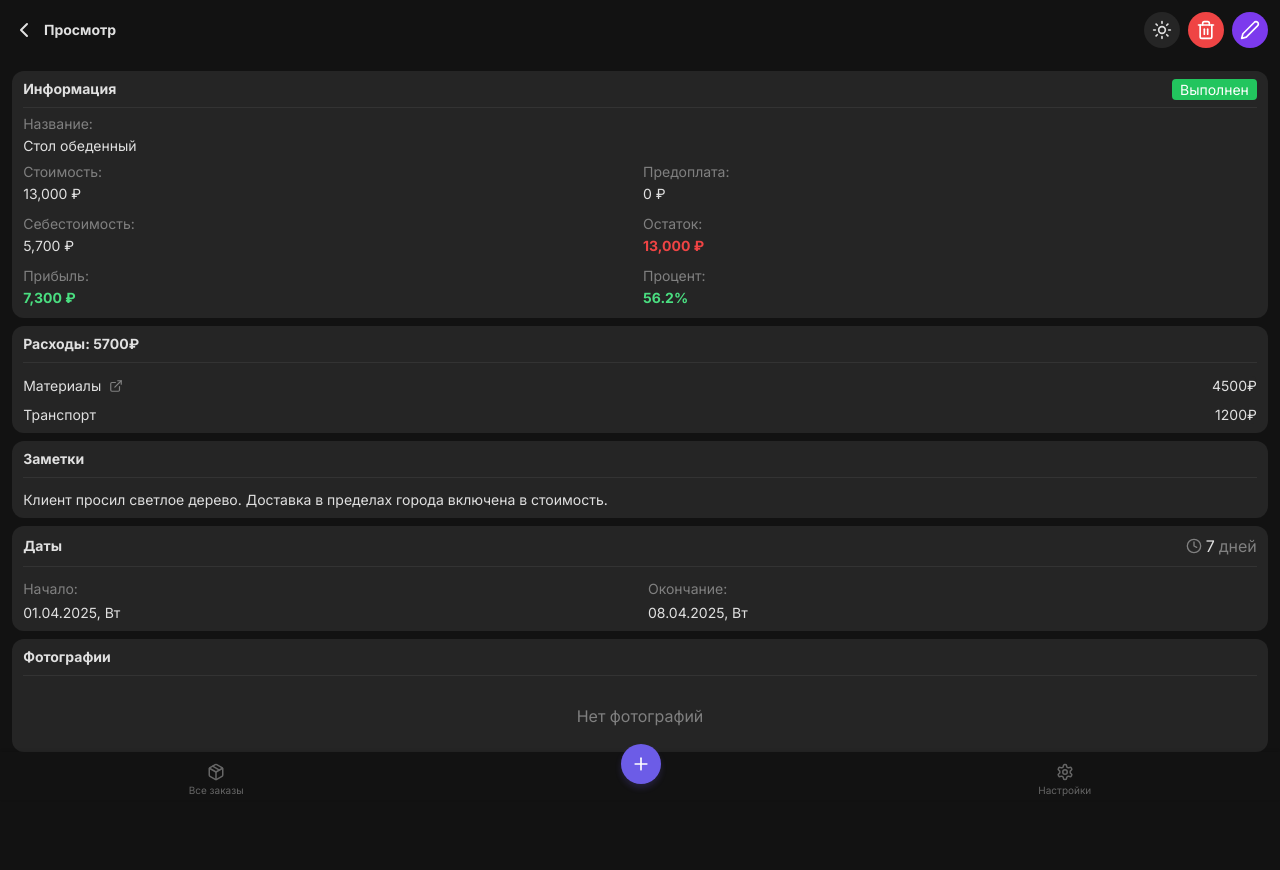
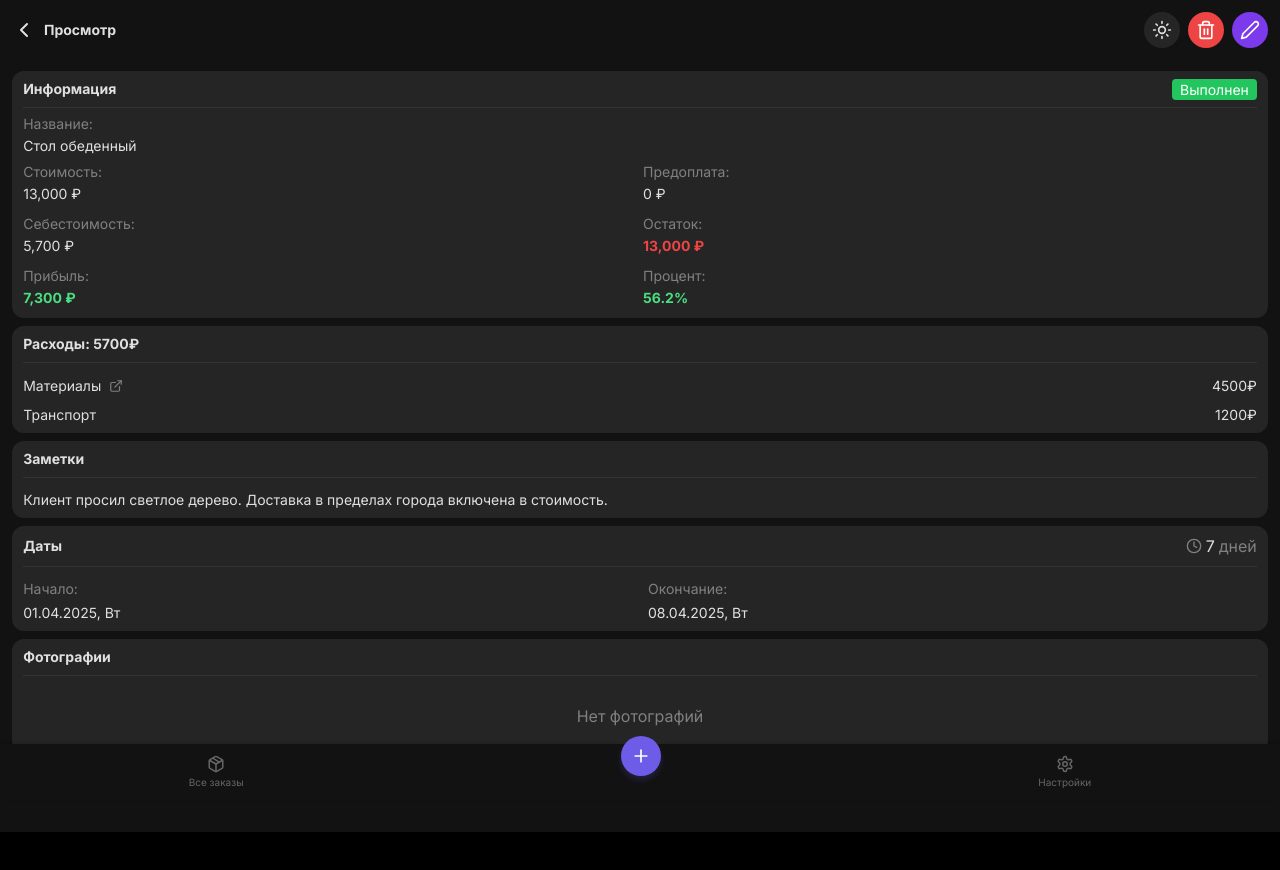
Before and after one commit to 1x5/proweb-1-lite, a React (Create React App) app: page /order/1 in a window 1280 px wide. Shown: the top 870 px of the page. After the commit the page ends 832 px from the top, so only its background shows below. Built offline with nearby package versions, Linux system fonts and the light colour scheme; sample sign-in values are in the browser's storage.

Commit message:
fix: исправлен белый отступ на странице заказа [07.04.2025 21:21]

```diff
--- a/src/App.jsx
+++ b/src/App.jsx
@@ -1,35 +1,30 @@
-import {
-  RouterProvider,
-  createBrowserRouter
-} from 'react-router-dom';
+import React from 'react';
+import { BrowserRouter as Router, Routes, Route } from 'react-router-dom';
+import { AuthProvider } from './contexts/AuthContext';
 import { ThemeProvider } from './contexts/ThemeContext';
+import LoginPage from './pages/LoginPage';
 import HomePage from './pages/HomePage';
 import OrderDetailsPage from './pages/OrderDetailsPage';
-
-// Конфигурация маршрутов
-const router = createBrowserRouter([
-  {
-    path: '/',
-    element: <HomePage />,
-  },
-  {
-    path: '/order/:id',
-    element: <OrderDetailsPage />,
-  }
-]);
+import SettingsPage from './pages/SettingsPage';
+import ProtectedRoute from './components/ProtectedRoute';
 
 function App() {
   return (
-    <ThemeProvider>
-      <div
-        className="hide-safari-bar"
-        style={{
-          backgroundColor: theme.bg
-        }}
-      >
-        <RouterProvider router={router} />
-      </div>
-    </ThemeProvider>
+    <AuthProvider>
+      <ThemeProvider>
+        <Router>
+          <div>
+            <Routes>
+              <Route path="/login" element={<LoginPage />} />
+              <Route path="/" element={<ProtectedRoute><HomePage /></ProtectedRoute>} />
+              <Route path="/order/:id" element={<ProtectedRoute><OrderDetailsPage /></ProtectedRoute>} />
+              <Route path="/order/new" element={<ProtectedRoute><OrderDetailsPage /></ProtectedRoute>} />
+              <Route path="/settings" element={<ProtectedRoute><SettingsPage /></ProtectedRoute>} />
+            </Routes>
+          </div>
+        </Router>
+      </ThemeProvider>
+    </AuthProvider>
   );
 }
 
--- a/src/components/BottomNavigation.jsx
+++ b/src/components/BottomNavigation.jsx
@@ -9,11 +9,11 @@ const BottomNavigation = ({ activePage }) => {
 
   return (
     <nav
-      className="sticky bottom-0 left-0 right-0 flex justify-around items-center"
+      className="fixed bottom-0 left-0 right-0 flex justify-around items-center"
       style={{
         backgroundColor: theme.bg,
         padding: '8px 0',
-        paddingBottom: 'env(safe-area-inset-bottom)',
+        paddingBottom: 'calc(8px + env(safe-area-inset-bottom))',
         zIndex: 50,
         boxShadow: '0 -1px 3px rgba(0,0,0,0.1)'
       }}
--- a/src/index.css
+++ b/src/index.css
@@ -11,12 +11,26 @@
   -webkit-tap-highlight-color: transparent;
 }
 
+html, body {
+  height: 100%;
+  background-color: #000;
+}
+
 body {
   font-family: 'Inter', -apple-system, BlinkMacSystemFont, 'Segoe UI', 'Roboto', 'Oxygen',
     'Ubuntu', 'Cantarell', 'Fira Sans', 'Droid Sans', 'Helvetica Neue',
     sans-serif;
   -webkit-font-smoothing: antialiased;
   -moz-osx-font-smoothing: grayscale;
+  min-height: 100vh;
+  display: flex;
+  flex-direction: column;
+}
+
+#root {
+  flex: 1;
+  display: flex;
+  flex-direction: column;
 }
 
 input, button, textarea, select {
--- a/src/pages/OrderDetailsPage.jsx
+++ b/src/pages/OrderDetailsPage.jsx
@@ -508,7 +508,7 @@ const OrderDetailsPage = () => {
     }
   };
 
-  // Обработчик изменения расхода
+  // eslint-disable-next-line no-unused-vars
   const handleExpenseChange = (expenseId, field, value) => {
     if (!product) return;
 
@@ -652,8 +652,9 @@ const OrderDetailsPage = () => {
 
   return (
     <>
-      <style>{fadeInOutKeyframes + progressAnimation}</style>
-      <div className="fixed inset-0 flex flex-col relative" style={{ backgroundColor: theme.bg }}>
+      <style>{fadeInOutKeyframes}</style>
+      <style>{progressAnimation}</style>
+      <div className="relative" style={{ backgroundColor: theme.bg }}>
         {/* Полоса успешного сохранения */}
         {(showSuccessBar || isSaving) && (
           <div
```
